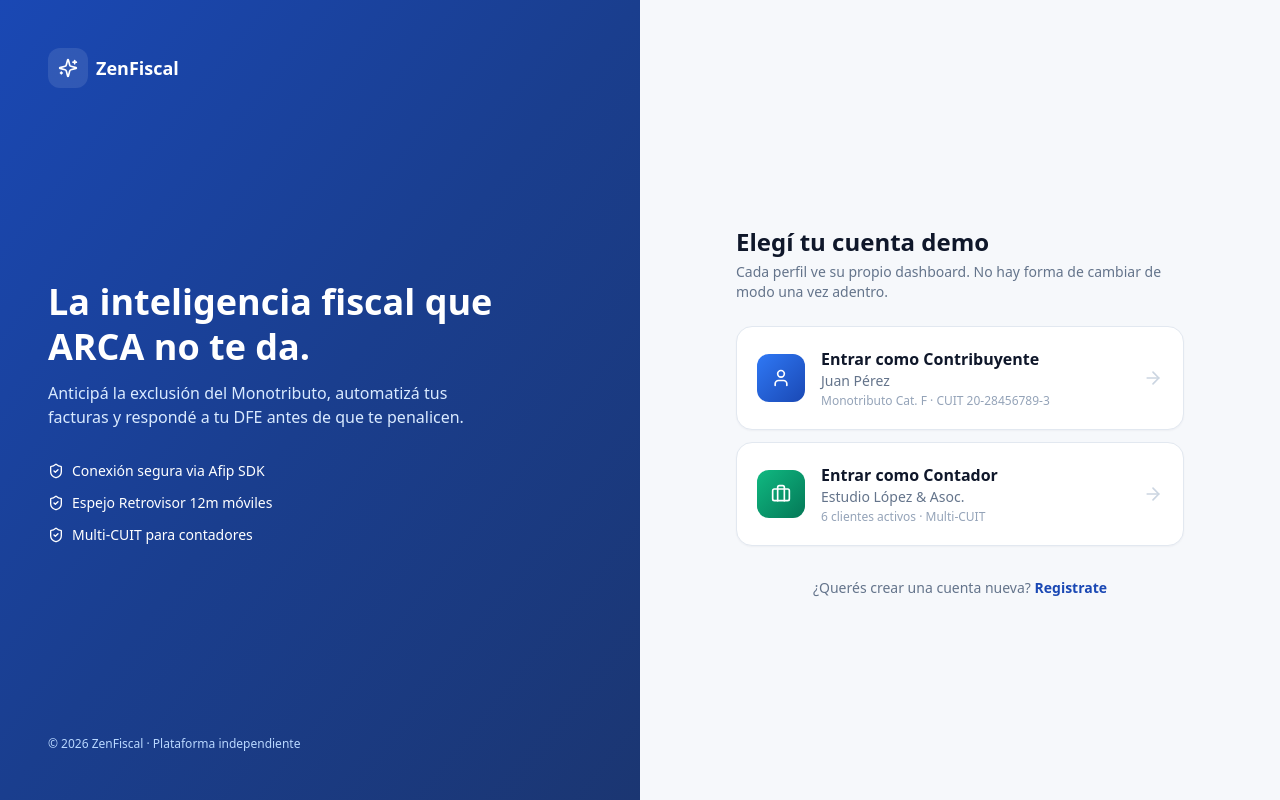
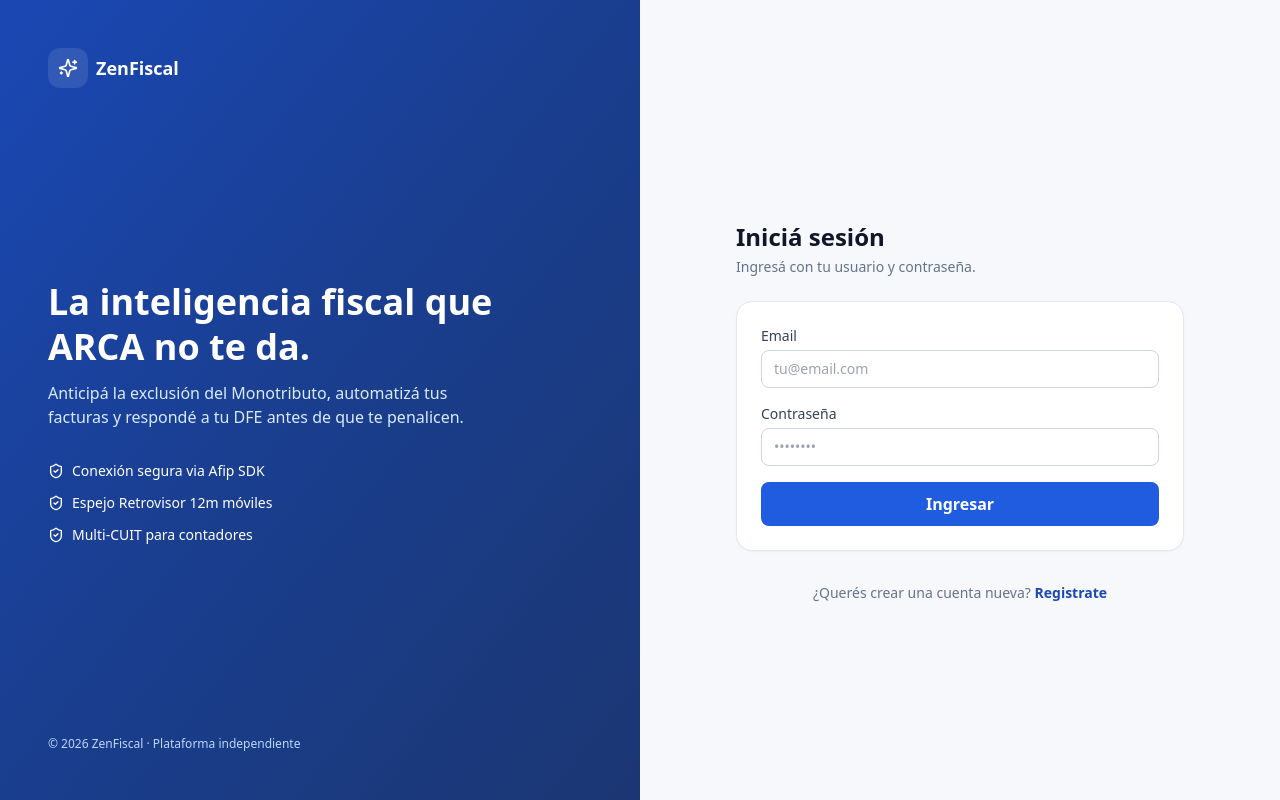
Before and after one commit to Matty18-QBK/Hackathon-Equipos-5, a Next.js app: page /login in a window 1280 px wide. Built offline with nearby package versions, Linux system fonts and the light colour scheme.

Commit message:
feat: implement credential-based login form with mock user authentication

```diff
--- a/app/login/page.tsx
+++ b/app/login/page.tsx
@@ -1,25 +1,32 @@
 "use client";
 import Link from "next/link";
 import { useRouter } from "next/navigation";
+import { useState } from "react";
 import { useRole, HOME_BY_ROLE, Role } from "@/lib/role";
-import { Sparkles, ShieldCheck, User, Briefcase, ArrowRight } from "lucide-react";
+import { Sparkles, ShieldCheck, AlertCircle } from "lucide-react";
 
-const DEMO = [
+type MockUser = {
+  email: string;
+  password: string;
+  role: Role;
+  nombre: string;
+  detalle: string;
+};
+
+const MOCK_USERS: MockUser[] = [
   {
-    role: "contribuyente" as Role,
-    titulo: "Entrar como Contribuyente",
+    email: "juan.perez@gmail.com",
+    password: "Monotributo2026!",
+    role: "contribuyente",
     nombre: "Juan Pérez",
     detalle: "Monotributo Cat. F · CUIT 20-28456789-3",
-    icon: User,
-    accent: "from-brand-500 to-brand-700",
   },
   {
-    role: "contador" as Role,
-    titulo: "Entrar como Contador",
+    email: "lopez@estudiolopez.com.ar",
+    password: "Contador$2026",
+    role: "contador",
     nombre: "Estudio López & Asoc.",
     detalle: "6 clientes activos · Multi-CUIT",
-    icon: Briefcase,
-    accent: "from-emerald-500 to-emerald-700",
   },
 ];
 
@@ -27,9 +34,22 @@ export default function LoginPage() {
   const r = useRouter();
   const { setRole } = useRole();
 
-  const enterAs = (role: Role) => {
-    setRole(role);
-    r.push(HOME_BY_ROLE[role]);
+  const [email, setEmail] = useState("");
+  const [password, setPassword] = useState("");
+  const [error, setError] = useState<string | null>(null);
+
+  const handleSubmit = (e: React.FormEvent) => {
+    e.preventDefault();
+    setError(null);
+    const found = MOCK_USERS.find(
+      (u) => u.email === email.trim().toLowerCase() && u.password === password
+    );
+    if (!found) {
+      setError("Email o contraseña incorrectos.");
+      return;
+    }
+    setRole(found.role);
+    r.push(HOME_BY_ROLE[found.role]);
   };
 
   return (
@@ -58,32 +78,50 @@ export default function LoginPage() {
             <span className="font-bold">ZenFiscal</span>
           </div>
           <div>
-            <h2 className="text-2xl font-bold">Elegí tu cuenta demo</h2>
-            <p className="text-sm text-slate-500 mt-1">Cada perfil ve su propio dashboard. No hay forma de cambiar de modo una vez adentro.</p>
+            <h2 className="text-2xl font-bold">Iniciá sesión</h2>
+            <p className="text-sm text-slate-500 mt-1">Ingresá con tu usuario y contraseña.</p>
           </div>
 
-          <div className="space-y-3">
-            {DEMO.map((d) => {
-              const Icon = d.icon;
-              return (
-                <button
-                  key={d.role}
-                  onClick={() => enterAs(d.role)}
-                  className="group w-full card p-5 text-left hover:border-brand-400 hover:shadow-md transition flex items-center gap-4"
-                >
-                  <div className={`w-12 h-12 rounded-xl bg-gradient-to-br ${d.accent} text-white grid place-items-center shrink-0`}>
-                    <Icon className="w-5 h-5" />
-                  </div>
-                  <div className="flex-1 min-w-0">
-                    <div className="font-semibold text-slate-900">{d.titulo}</div>
-                    <div className="text-sm text-slate-500">{d.nombre}</div>
-                    <div className="text-xs text-slate-400 mt-0.5">{d.detalle}</div>
-                  </div>
-                  <ArrowRight className="w-5 h-5 text-slate-300 group-hover:text-brand-600 group-hover:translate-x-0.5 transition" />
-                </button>
-              );
-            })}
-          </div>
+          <form onSubmit={handleSubmit} className="card p-6 space-y-4">
+            <div>
+              <label className="block text-sm font-medium text-slate-700 mb-1">Email</label>
+              <input
+                type="email"
+                value={email}
+                onChange={(e) => setEmail(e.target.value)}
+                autoComplete="email"
+                placeholder="tu@email.com"
+                className="w-full rounded-lg border border-slate-300 px-3 py-2 text-sm focus:border-brand-500 focus:outline-none focus:ring-1 focus:ring-brand-500"
+                required
+              />
+            </div>
+            <div>
+              <label className="block text-sm font-medium text-slate-700 mb-1">Contraseña</label>
+              <input
+                type="password"
+                value={password}
+                onChange={(e) => setPassword(e.target.value)}
+                autoComplete="current-password"
+                placeholder="••••••••"
+                className="w-full rounded-lg border border-slate-300 px-3 py-2 text-sm focus:border-brand-500 focus:outline-none focus:ring-1 focus:ring-brand-500"
+                required
+              />
+            </div>
+
+            {error && (
+              <div className="flex items-center gap-2 text-sm text-red-700 bg-red-50 border border-red-200 rounded-lg px-3 py-2">
+                <AlertCircle className="w-4 h-4 shrink-0" />
+                <span>{error}</span>
+              </div>
+            )}
+
+            <button
+              type="submit"
+              className="w-full rounded-lg bg-brand-600 hover:bg-brand-700 text-white font-semibold py-2.5 transition"
+            >
+              Ingresar
+            </button>
+          </form>
 
           <div className="text-sm text-center text-slate-500 pt-2">
             ¿Querés crear una cuenta nueva?{" "}
```
Also changed, not shown: 1 other file (tests, documents, lock files or other folders).
